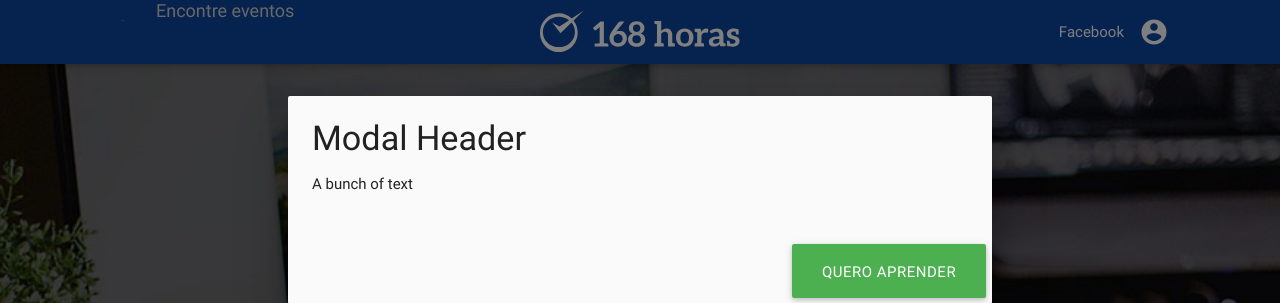
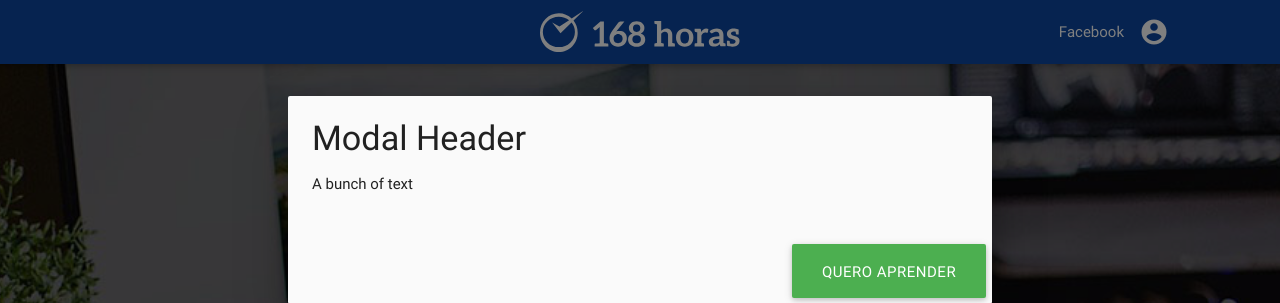
Before and after one commit to luanfonceca/168horas, a Django app: template core/templates/index.html in a window 1280 px wide. Shown: the top 303 px of the page. Run offline with Django 3.2, Linux system fonts and the light colour scheme; the template is opened without the code that fills it, so the values that code supplies are empty; parts of the project's set-up code (start-up, migrations or seed data) failed here and were passed over; some libraries are stand-ins or nearby versions.

Commit message:
Commenting the search bar

```diff
--- a/core/templates/base.html
+++ b/core/templates/base.html
@@ -34,11 +34,12 @@
         <a href="{% if request.user.is_authenticated %}{% url 'event:list' %}{% else %}{% url 'index' %}{% endif %}" class="brand-logo center">
           <img src="{% static 'img/logo.svg' %}" style="position: relative; top: 6.5px;">
         </a>
-        <ul id="nav-mobile" class="left hide-on-med-and-down">
+        <!--<ul id="nav-mobile" class="left hide-on-med-and-down">
           <li>
-            <form>
+            <form action="{% url 'event:list' %}">
+              {% csrf_token %}
               <div class="input-field">
-                <input id="search" type="search" required="required" placeholder="Encontre eventos">
+                <input id="id_search" name="search" type="search" required="required" placeholder="Encontre eventos">
                 <label for="search">
                   <i class="material-icons">search</i>
                 </label>
@@ -46,7 +47,7 @@
               </div>
             </form>
           </li>
-        </ul>
+        </ul>-->
         <ul class="right hide-on-med-and-down">
           <li>
             {% if request.user.is_authenticated %}
```
